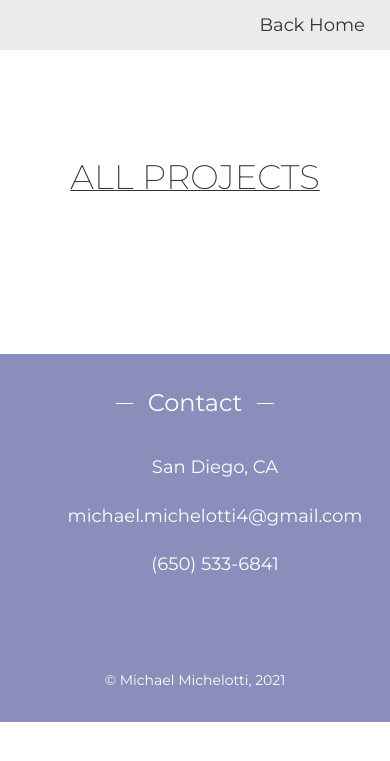
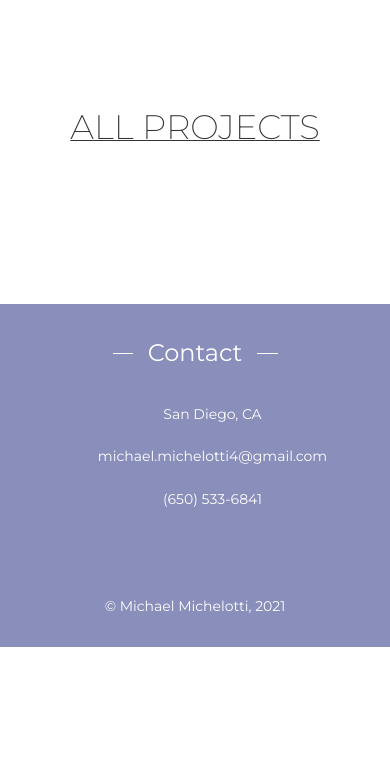
Before and after one commit to michael-michelotti/michael-michelotti-dot-com, a Node server app: page /projects in a window 390 px wide. Shown: the top 761 px of the page. Run offline with Node 20, Linux system fonts and the light colour scheme; data that the repository does not hold is empty; style sheets or scripts are compiled from the project's sources; some libraries are stand-ins or nearby versions.

Commit message:
complete responsive design for landing page

```diff
--- a/sass/_base.scss
+++ b/sass/_base.scss
@@ -19,9 +19,10 @@ $font-thin: 100;
 $title-size: 3.4rem;
 
 // ICON SIZES
-$icon-large-size: 7.5rem;
-$icon-medium-size: 5rem;
-$icon-small-size: 2.5rem;
+$icon-xl-size: 8rem;
+$icon-large-size: 6rem;
+$icon-medium-size: 4rem;
+$icon-small-size: 2rem;
 
 *,
 *::before,
--- a/sass/_footer.scss
+++ b/sass/_footer.scss
@@ -18,6 +18,10 @@
     height: 0;
     width: 10%;
     border-top: solid 0.1rem $color-white;
+
+    @include respond(phone) {
+      width: 30%;
+    }
   }
 
   &__title-text {
@@ -29,7 +33,7 @@
     display: flex;
     gap: 12rem;
 
-    @include respond(tab-port) {
+    @include respond(tab-land) {
       flex-direction: column;
       align-items: center;
       gap: 2rem;
@@ -45,6 +49,10 @@
   &__caption {
     font-size: 1.8rem;
     color: $color-white;
+
+    @include respond(phone) {
+      font-size: 1.4rem;
+    }
   }
 
   &__icon {
--- a/sass/_header.scss
+++ b/sass/_header.scss
@@ -2,21 +2,21 @@
   display: flex;
   justify-content: space-between;
   align-items: center;
-  height: 7.5rem;
+  height: 6rem;
   background-color: $color-light;
   padding: 1rem;
 
-  @include respond(tab-port) {
-    height: 5rem;
-    padding: 0.5rem;
+  @include respond(phone) {
+    display: none;
   }
 
   &__branding {
     @include removeLinkDecoration;
+    height: 100%;
+    gap: 1.5rem;
+    cursor: pointer;
     display: flex;
-    height: 100%;
-    gap: 2rem;
-    cursor: pointer;
+    align-items: center;
 
     &:visited {
       @include removeLinkDecoration;
@@ -24,7 +24,7 @@
   }
 
   &__name {
-    font-size: 3.2rem;
+    font-size: 2.4rem;
     color: $color-primary;
     font-weight: $font-light;
     transition: all 0.5s;
@@ -57,21 +57,20 @@
     display: flex;
     gap: 3rem;
     margin-right: 2rem;
+
+    @include respond(tab-port) {
+      gap: 2rem;
+    }
   }
 
   &__link {
     @include removeLinkDecoration;
-    font-size: 2.4rem;
-    font-weight: $font-regular;
+    font-size: 1.8rem;
     cursor: pointer;
     transition: color 0.5s;
 
     &:hover {
       color: $color-primary;
     }
-
-    @include respond(tab-port) {
-      font-size: 1.8rem;
-    }
   }
 }
--- a/sass/components/_article-card.scss
+++ b/sass/components/_article-card.scss
@@ -2,10 +2,12 @@
   @include removeLinkDecoration;
   display: flex;
   align-items: flex-start;
-  width: 60rem;
+  width: 50rem;
 
   @include respond(phone) {
-    width: 50rem;
+    flex-direction: column;
+    align-items: center;
+    width: 80%;
   }
 
   &:hover &__name {
@@ -26,7 +28,7 @@
   }
 
   &__name {
-    font-size: 3rem;
+    font-size: 2.2rem;
   }
 
   &__icon {
@@ -39,7 +41,7 @@
   }
 
   &__point {
-    font-size: 1.8rem;
+    font-size: 1.4rem;
     font-weight: $font-regular;
     display: list-item;
 
@@ -53,5 +55,9 @@
     height: 20rem;
     padding: 1rem;
     object-fit: cover;
+
+    @include respond(phone) {
+      display: none;
+    }
   }
 }
--- a/sass/components/_button.scss
+++ b/sass/components/_button.scss
@@ -5,9 +5,9 @@
     text-transform: uppercase;
     font-weight: $font-light;
     text-decoration: none;
-    padding: 1.5rem 4rem;
+    padding: 1rem 3rem;
     transition: all 0.5s;
-    font-size: 2.4rem;
+    font-size: 2rem;
     cursor: pointer;
   }
 
--- a/sass/components/_dividers.scss
+++ b/sass/components/_dividers.scss
@@ -1,11 +1,11 @@
 .col-divider {
   align-self: center;
   width: 0;
-  height: 30rem;
+  height: 25rem;
   border-right: solid 0.1rem $color-dark;
 
   @include respond(tab-land) {
-    width: 30rem;
+    width: 25rem;
     height: 0;
     border-top: solid 0.1rem $color-dark;
   }
--- a/sass/components/_project-card.scss
+++ b/sass/components/_project-card.scss
@@ -3,8 +3,7 @@
   grid-template-columns: repeat(2, 1fr);
   row-gap: 3.5rem;
 
-  gap: 3.5rem;
-  width: 40rem;
+  width: 30rem;
   background-color: $color-light;
 
   &__img {
@@ -20,7 +19,7 @@
   &__title {
     @include removeLinkDecoration;
     width: 80%;
-    color: #fff;
+    color: $color-white;
     background-color: $color-tertiary;
     display: flex;
     justify-content: center;
@@ -31,7 +30,7 @@
     justify-self: center;
     align-self: end;
     transform: translateY(50%);
-    padding: 1.25rem;
+    padding: 1rem;
     transition: all 0.5s;
 
     &:hover {
@@ -46,7 +45,7 @@
   }
 
   &__name {
-    font-size: 2.4rem;
+    font-size: 2rem;
     transition: color 0.5s;
   }
 
--- a/sass/components/_skill-grid.scss
+++ b/sass/components/_skill-grid.scss
@@ -7,7 +7,11 @@
   &__grid {
     display: grid;
     grid-template-columns: 1fr 1fr;
-    gap: 2.5rem 7.5rem;
+    gap: 2rem 5rem;
+
+    @include respond(phone) {
+      gap: 1rem 2rem;
+    }
   }
 
   &__name {
--- a/sass/pages/landing/_about.scss
+++ b/sass/pages/landing/_about.scss
@@ -6,7 +6,7 @@
     margin: 0 10vw;
     gap: 5rem;
 
-    @include respond(tab-port) {
+    @include respond(tab-land) {
       flex-direction: column;
       align-items: center;
     }
@@ -23,22 +23,28 @@
   &__img {
     background: url(/img/img-self-portrait.jpg);
     background-size: cover;
-    height: 50rem;
-    width: 50rem;
+    height: 40rem;
+    width: 40rem;
     border-radius: 50%;
-    border: solid 1rem $color-primary;
+    border: solid 0.75rem $color-primary;
 
     @include respond(tab-land) {
       height: 35rem;
       width: 35rem;
       border: solid 0.5rem $color-primary;
     }
+
+    @include respond(phone) {
+      height: 30rem;
+      width: 30rem;
+      border: solid 0.3rem $color-primary;
+    }
   }
 
   &__links {
     display: flex;
     flex-direction: row;
-    gap: 10rem;
+    gap: 8rem;
 
     @include respond(tab-land) {
       gap: 5rem;
@@ -53,9 +59,16 @@
   &__text {
     width: 55rem;
     height: 100%;
-    font-size: 2.4rem;
-    font-weight: $font-regular;
+    font-size: 2.2rem;
     flex-grow: 2;
+
+    @include respond(tab-land) {
+      width: 100%;
+    }
+
+    @include respond(phone) {
+      font-size: 1.8rem;
+    }
   }
 
   &__p {
--- a/sass/pages/landing/_hero.scss
+++ b/sass/pages/landing/_hero.scss
@@ -11,12 +11,16 @@
   }
 
   &__name {
-    font-size: 7.2rem;
+    font-size: 7rem;
     font-weight: $font-thin;
     color: $color-white;
     text-align: center;
 
     @include respond(tab-land) {
+      font-size: 6rem;
+    }
+
+    @include respond(phone) {
       font-size: 5rem;
     }
   }
```
